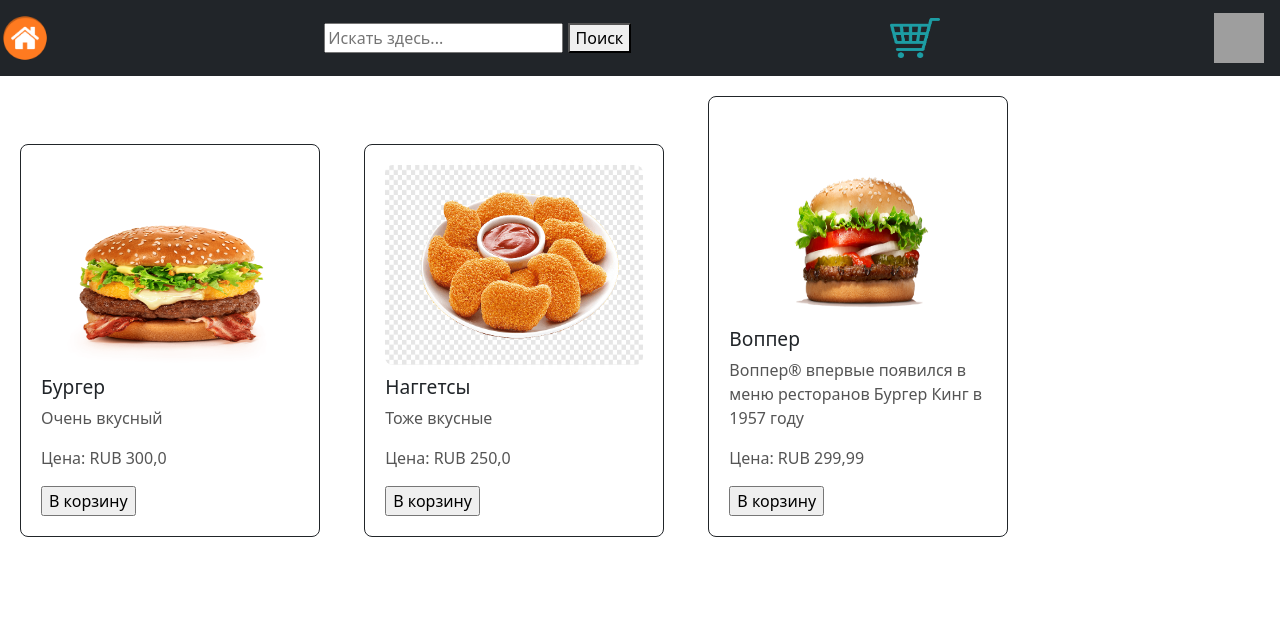
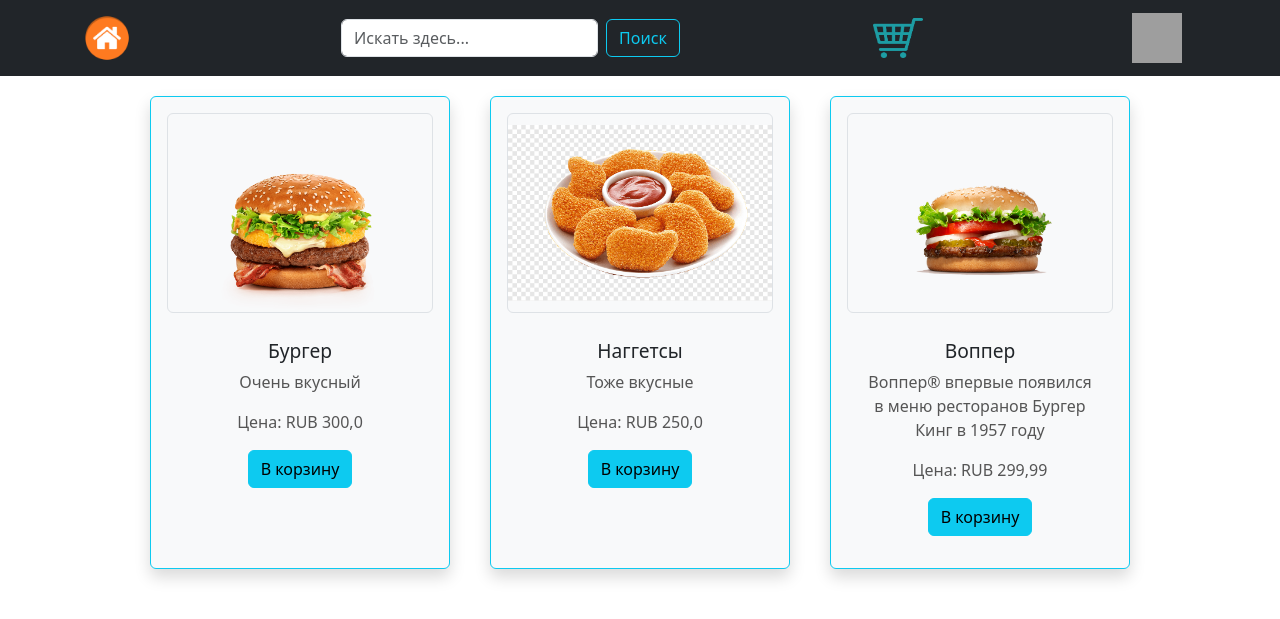
Before and after one commit to Zegorich/Laba1, a Django app: page / in a window 1280 px wide. Shown: the top 619 px of the page. Run offline with Django 5.2, Linux system fonts and the light colour scheme; data comes from the database, SQL or seed files in the repository; both versions use the stored data as it was after the commit; grey boxes are pictures that could not be loaded.

Commit message:
improved design

```diff
--- a/pythonProject/Laba1/main/templates/main/index.html
+++ b/pythonProject/Laba1/main/templates/main/index.html
@@ -4,18 +4,26 @@
 
 {% block content %}
 
-    {% for p in products %}
-        <div class="card">
-            <img src="{{  p.img.url }}" alt="{{ p.name }}" width="200" height="200">
-            <h2>{{ p.name }}</h2>
-            <p>{{ p.extra_info }}</p>
-            <p>Цена: RUB {{ p.price }}</p>
-            <form action="{% url 'main:add_to_cart' p.name %}" method="post">
-                {{ cart_product_form }}
-                {% csrf_token %}
-                <input type="submit" value="B корзину">
-            </form>
 
+<div class="container">
+    <div class="row justify-content-md-center">
+
+        {% for p in products %}
+        <div class="card border border-info shadow p-3 mb-5 bg-body-tertiary rounded text-center">
+            <img src="{{  p.img.url }}" class="card-img-top object-fit-scale border rounded" alt="{{ p.name }}" width="200" height="200">
+            <div class="card-body">
+                <h2 class="card-title">{{ p.name }}</h2>
+                <p class="card-text">{{ p.extra_info }}</p>
+                <p class="card-text">Цена: RUB {{ p.price }}</p>
+                <form action="{% url 'main:add_to_cart' p.name %}" method="post">
+                    {{ cart_product_form }}
+                    {% csrf_token %}
+                    <input class="btn btn-info" type="submit" value="B корзину">
+                </form>
+            </div>
         </div>
-    {% endfor %}
+        {% endfor %}
+
+    </div>
+</div>
 {% endblock %}
--- a/pythonProject/Laba1/main/templates/main/layout.html
+++ b/pythonProject/Laba1/main/templates/main/layout.html
@@ -17,14 +17,14 @@
 </head>
 <body>
      <nav class="navbar navbar-dark bg-dark">
-
+         <div class="container-lg">
              <a class="navbar-brand" href="/">
                  <img src="{% static 'main/img/Дом.png' %}" alt="home" width="50" height="50">
              </a>
 
-            <form class="search-form" action="" method="get">
-                <input name="s" placeholder="Искать здесь..." type="search">
-                <button type="submit">Поиск</button>
+             <form class="d-flex" role="search" action="" method="get">
+                 <input class="form-control me-2" name="s" id="floatingSearch" placeholder="Искать здесь..." type="search">
+                 <button class="btn btn-outline-info" type="submit">Поиск</button>
              </form>
 
              <a class="navbar-brand" href="/cart">
@@ -34,7 +34,7 @@
              <a class="navbar-brand" href="/profile">
                  <img src="{% static 'main/img/аккаунт.png' %}" alt="account" width="50" height="50">
              </a>
-
+         </div>
       </nav>
      {% block content %}
      {% endblock %}
```
Also changed, not shown: pythonProject/Laba1/main/templates/cart/cart_detail.html (+5 -3 lines), pythonProject/Laba1/db.sqlite3, pythonProject/Laba1/main/templates/cart/add_to_cart.html (line endings or trailing spaces). Lines whose indentation alone changed are shown as unchanged.
